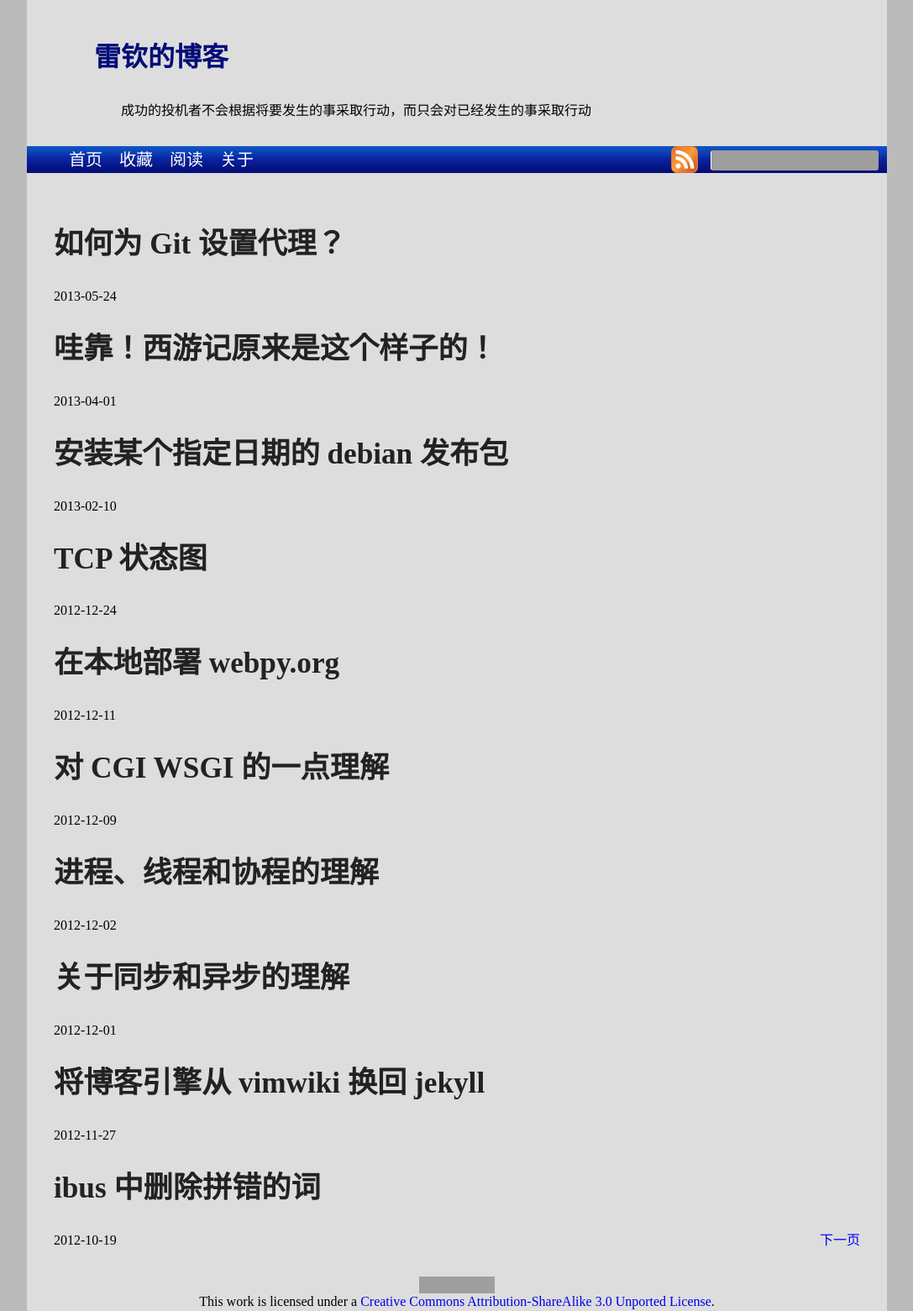
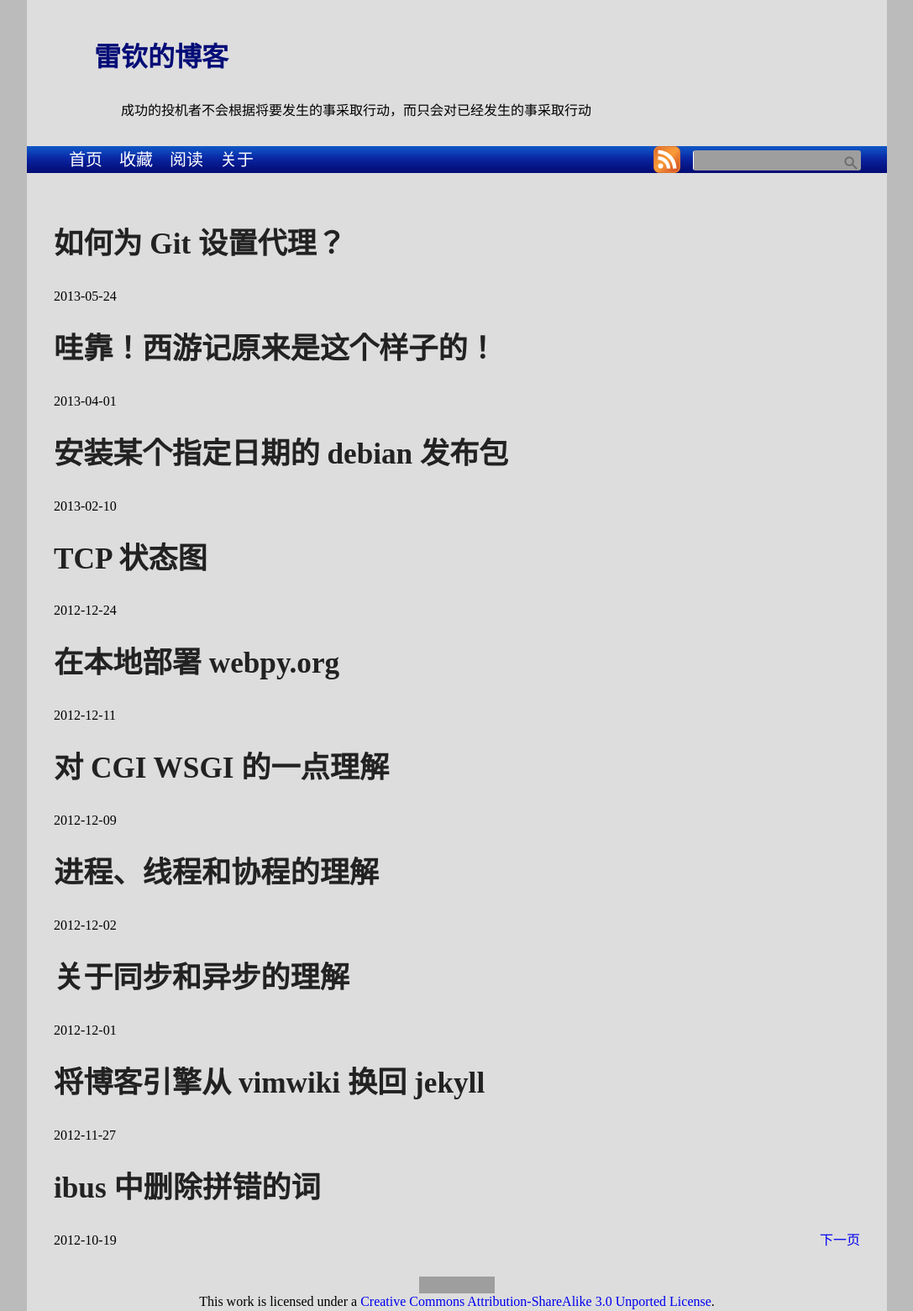
Before and after one commit to leiqin/leiqin.github.io, a Jekyll site: the page built from index.html, in a window 1280 px wide. Shown: the whole page at 84% size, without its empty margins (96-1183 px from the left). Built offline with Jekyll 4.4.1, drawn with Linux system fonts in a browser that asks for light colours; nearby versions of some CDN libraries; the list of posts is cut into pages by our own code; comment, search, counter and statistics services are not loaded; grey boxes are pictures that could not be loaded.

Commit message:
给搜索栏添加按钮

```diff
--- a/_includes/google_custom_search.html
+++ b/_includes/google_custom_search.html
@@ -3,7 +3,7 @@
         <input type="hidden" name="cx" value="010038583126736077913:gm2keba0yfm" />
         <input type="hidden" name="ie" value="utf-8" />
         <input type="text" name="q" size="20" style="background: url('http://www.google.com/cse/intl/zh_CN/images/google_custom_search_watermark.gif') no-repeat scroll left center rgb(255, 255, 255)"/>
-        <input type="submit" name="sa" value="搜索" />
+        <input type="submit" name="sa" value="" />
     </form>
 </div>
 <script type="text/javascript" src="http://www.google.com/coop/cse/brand?form=cse-search-box&lang=zh_CN"></script>
--- a/static/css/default.css
+++ b/static/css/default.css
@@ -153,5 +153,12 @@ a.index:hover {
 }
 
 #googlecustomsearch input[type=submit] {
-    display: none;
+	background: url("/static/images/search.png");
+	border: medium none;
+	cursor: pointer;
+	position: relative;
+	top: -7px;
+	left: -35px;
+	width: 16px;
+	height: 16px;
 }
```
Also changed, not shown: static/images/search.png (added).
